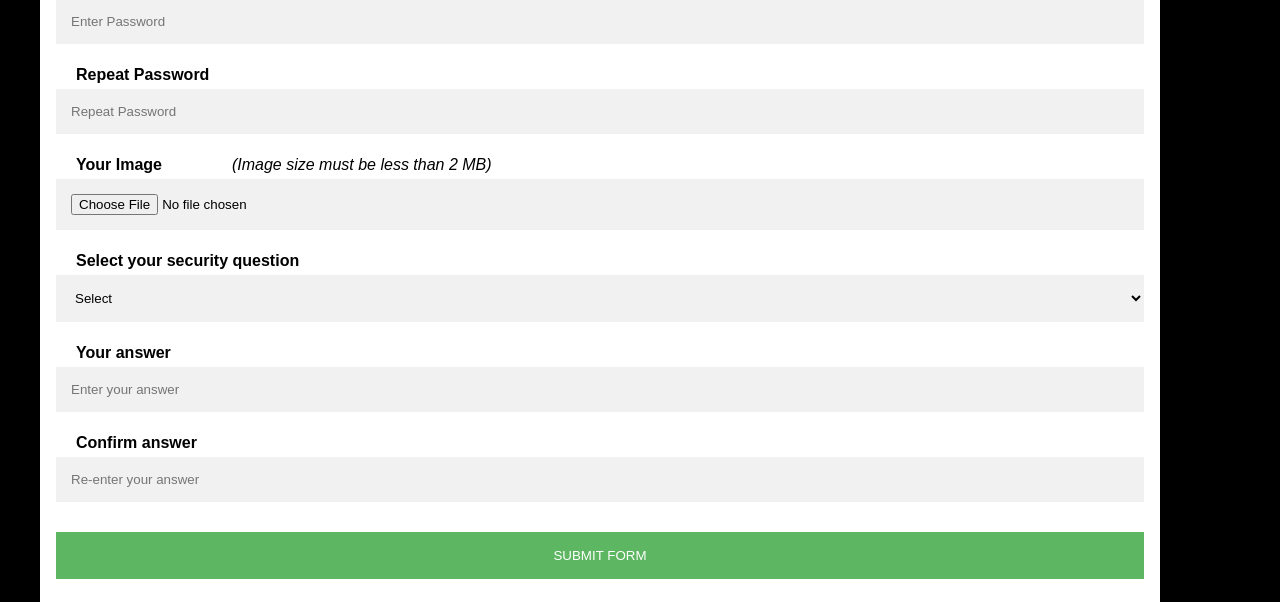
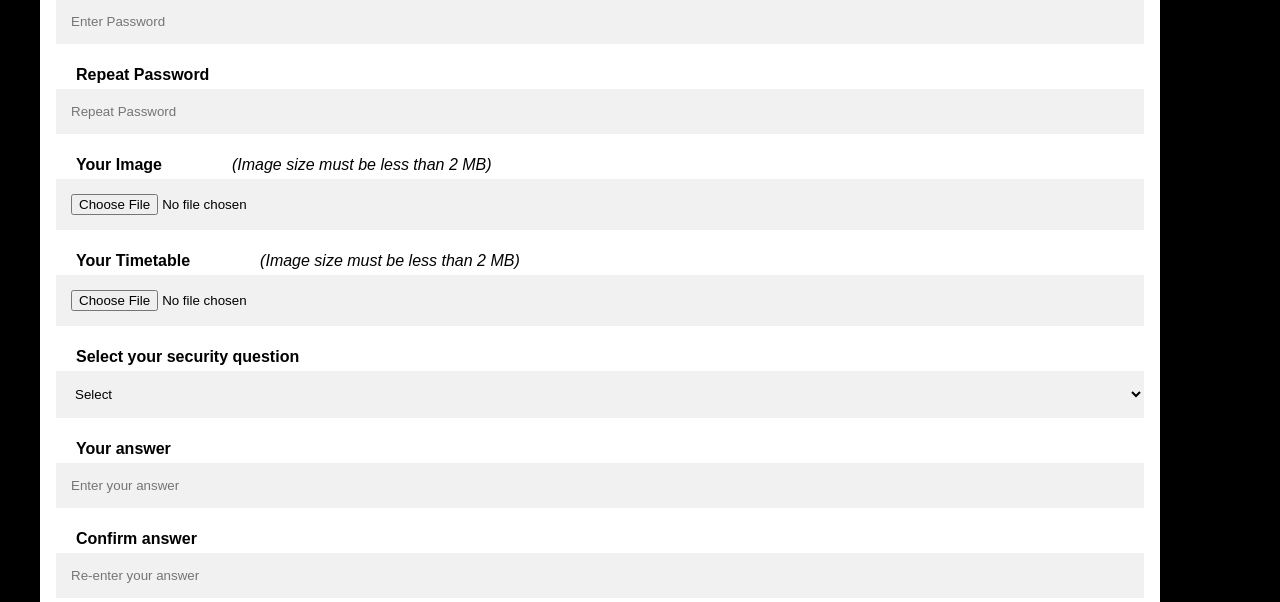
Before and after one commit to pranatimittal/ERP2, a PHP site: page /faculty_pages/faculty_register.php in a window 1280 px wide. Shown: the part 493-1095 px from the top of the page. Run offline with PHP 8.4, Linux system fonts and the light colour scheme; some libraries are stand-ins or nearby versions.

Commit message:
Faculty Register Update

```diff
--- a/faculty_pages/faculty_register.php
+++ b/faculty_pages/faculty_register.php
@@ -147,6 +147,9 @@ a {
     <label for="image"><b>Your Image</b></label><i>(Image size must be less than 2 MB)</i>
     <input type="file" name="image" id="pic" placeholder="file size must be less than 2 MB" required><br>
 
+<label for="time table"><b>Your Timetable</b></label><i>(Image size must be less than 2 MB)</i>
+    <input type="file" name="timetable" id="tt" placeholder="file size must be less than 2 MB" required><br>
+
      <label for="secure"><b>Select your security question</b></label>
 
       <select id="secure" name="security_question" required>
@@ -198,18 +201,26 @@ a {
                 $size=basename($_FILES["image"]["size"]);
                 $store=$_FILES["image"]["tmp_name"];
 
+		        $imgtt=basename($_FILES["timetable"]["name"]);
+                $typett=$_FILES["timetable"]["type"];
+                $sizett=basename($_FILES["timetable"]["size"]);
+                $storett=$_FILES["timetable"]["tmp_name"];
+
               //for support, only image code here
                 $n=explode('.',$img);
                 $p=pathinfo("profile_pic/".$img,PATHINFO_EXTENSION);
-                $q=array("jpg","png","jpeg", "JPG", "PNG", "JPEG");
+		            $ntt=explode('.',$imgtt);
+                $ptt=pathinfo("time_table/".$imgtt,PATHINFO_EXTENSION);
+		            $q=array("jpg","png","jpeg", "JPG", "PNG", "JPEG");
 
 
-				  if(array_key_exists('image', $_FILES)){
-    if ($_FILES['image']['error'] === UPLOAD_ERR_OK) {
-         if(in_array($p,$q))
+				  if(array_key_exists('image', $_FILES) && array_key_exists('timetable', $_FILES)){
+    if ($_FILES['image']['error'] === UPLOAD_ERR_OK && $_FILES['timetable']['error'] === UPLOAD_ERR_OK) {
+         if(in_array($p,$q) && in_array($ptt,$q))
                 {
 
                     move_uploaded_file($store,"profile_pic/".$img);
+		            move_uploaded_file($storett,"time_table/".$imgtt);
 
                     if($p1 == $p2)
                         {
@@ -217,8 +228,8 @@ a {
             if($a1==$a2)
                     {
 
-                    $query="INSERT into login_faculty VALUES ('','$name','$e','$m','$p1', '$sq', '$a1', '$meet_url', '$img')";
-                     $row=mysqli_query($con, $query);
+                    $query="INSERT into login_faculty VALUES ('','$name','$e','$m','$p1', '$sq', '$a1', '$meet_url', '$img','$imgtt')";
+                    $row=mysqli_query($con, $query);
                     if($row > 0)
                     {
                       echo "<script>alert('Click OK to proceed. ')</script>";
@@ -233,7 +244,7 @@ a {
                     }
 			else
 					{
-						echo "<script>alert('Security Answer doesnot matches.')</script>";
+						echo "<script>alert('Security Answer does not matches.')</script>";
 					 // echo "<script>alert('Security Answer doesn't match')</script>";
 					}
 
```
